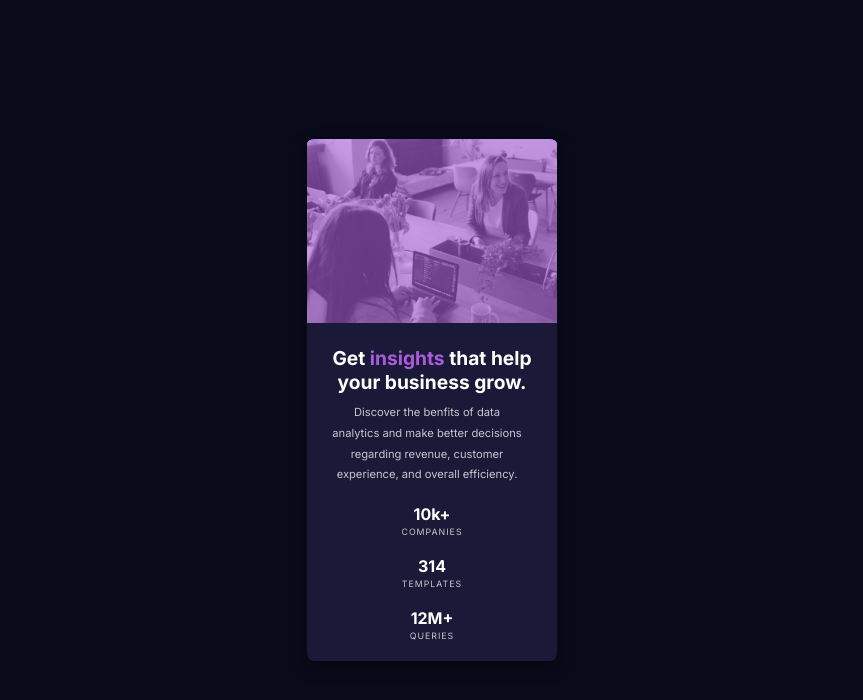
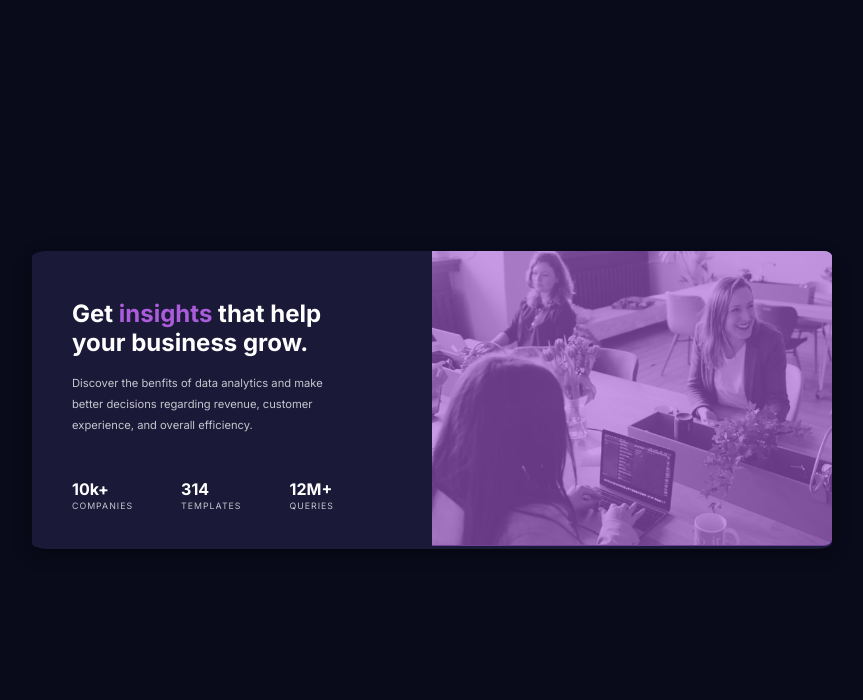
Before and after one commit to siddhantsingh-1/stats-preivew-component, a plain HTML site: page index.html in a window 1280 px wide. Shown: the whole page, without its empty margins (208-1071 px from the left). Drawn offline with Linux system fonts and the light colour scheme.

Commit message:
add responsiveness

```diff
--- a/scss/_card.scss
+++ b/scss/_card.scss
@@ -8,7 +8,6 @@
 
 	.banner {
 		width: 100%;
-		height: 10%;
 		position: relative;
 
 		img {
--- a/scss/_config.scss
+++ b/scss/_config.scss
@@ -1,10 +1,10 @@
 // Primary
 $blue-main-bg: hsl(233, 47%, 7%);
-$blue-card-bg:  hsl(244, 38%, 16%);
+$blue-card-bg: hsl(244, 38%, 16%);
 $violet-accent: hsl(277, 64%, 61%);
 //Neutral
 $white: hsl(0, 0%, 100%);
-$white-main-p:  hsla(0, 0%, 100%, 0.75);
+$white-main-p: hsla(0, 0%, 100%, 0.75);
 $white-stat-headings: hsla(0, 0%, 100%, 0.6);
 
 //Body Copy Font Size
@@ -13,3 +13,9 @@ $body-copy: 15px;
 //Font Weights
 $regular: 400;
 $bold: 700;
+
+@mixin media-lg {
+	@media only screen and (min-width: 820px) {
+		@content;
+	}
+}
--- /dev/null
+++ b/scss/_responsive.scss
@@ -0,0 +1,51 @@
+@include media-lg {
+    .main__card {
+        width: 800px;
+        display: grid;
+        grid-template: auto / 1fr 1fr;
+
+        .banner {
+            grid-area: 1 / 2 / 3 / 3;
+
+            img {
+                border-radius: 0 2% 2% 0;
+            }
+
+            &::after {
+                height: 100% - 1%;
+                border-radius: 0 2% 2% 0;
+            }
+        }
+
+        .content {
+            grid-area: 1 / 1 / 3 / 2;
+            text-align: left;
+            width: 80%;
+
+            h1 {
+                width: 80%;
+                margin-top: 3rem;
+                font-size: 1.5rem;
+            }
+
+            p {
+                margin-top: 1rem;
+                width: 80%;
+            }
+
+            &__stats {
+                flex-direction: row;
+                justify-content: flex-start;
+                margin-top: -0.3rem;
+
+                .stat-item {
+                    margin-right: 3rem;
+
+                    h1 {
+                        font-size: 1rem;
+                    }
+                }
+            }
+        }
+    }
+}
--- a/scss/main.scss
+++ b/scss/main.scss
@@ -1,5 +1,5 @@
 @import url('https://fonts.googleapis.com/css2?family=Inter:wght@400;700&family=Lexend+Deca&display=swap');
-@import "config", "card";
+@import "config", "card", "responsive";
 
 //Universals
 
```
Also changed, not shown: css/main.css.
